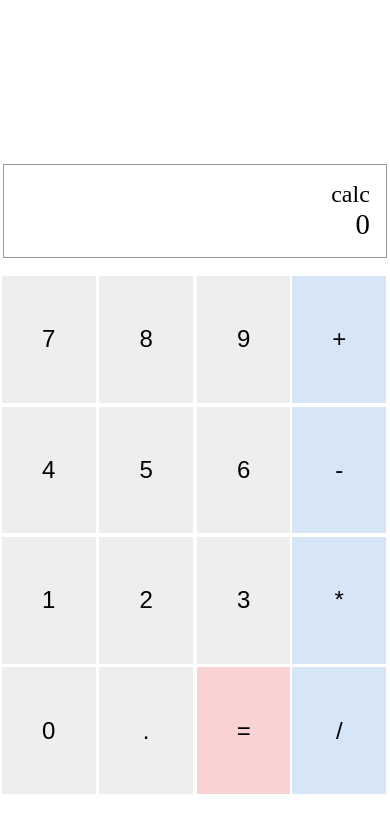
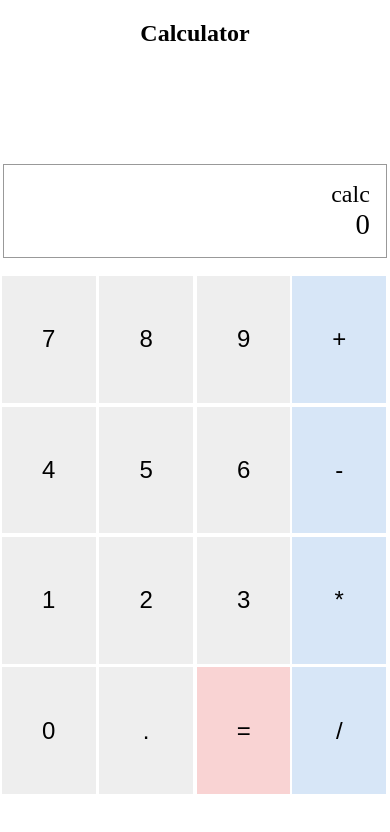
Before and after one commit to nzdcjbd/Calculator-Demo, a plain HTML site: page index.html in a window 390 px wide. Drawn offline with nearby package versions, Linux system fonts and the light colour scheme.

Commit message:
add title

```diff
--- a/assets/css/style.css
+++ b/assets/css/style.css
@@ -63,6 +63,9 @@ button:hover {
 
 /* phone vertical */
 @media (max-width: 479px) {
+	h2 {
+		text-align: center;
+	}
 	.calculator {
 		width: 100vw;
 		position: absolute;
--- a/index.html
+++ b/index.html
@@ -11,6 +11,7 @@
 </head>
 
 <body>
+	<h2>Calculator</h2>
 	<div class="calculator">
 		<div class="showing">
 			<small class="calc"></small>
```
